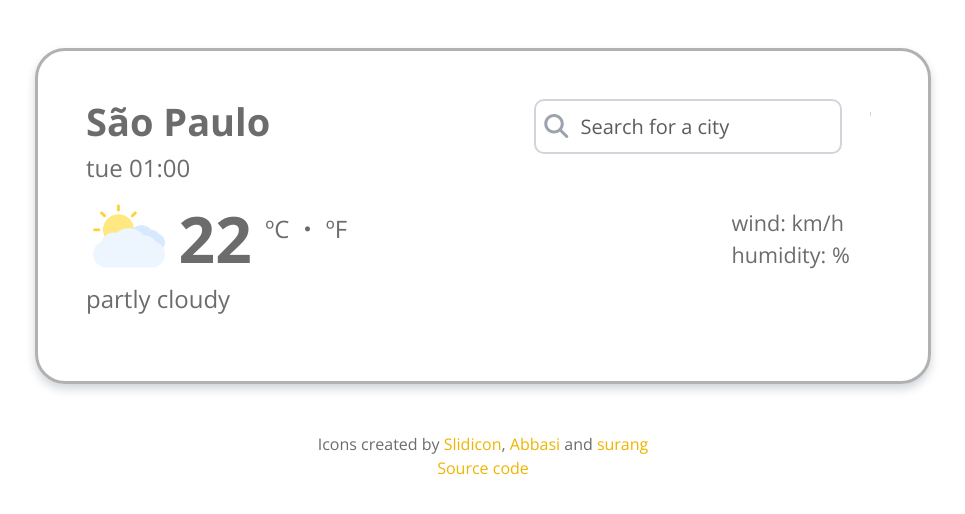
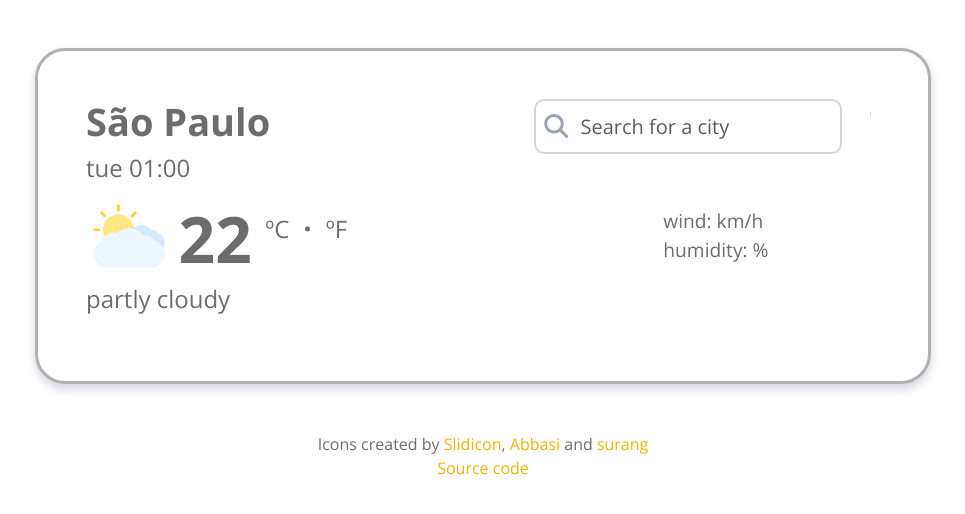
Before and after one commit to ferrande/shecodes-plus-final-project, a plain HTML site: page index.html in a window 1280 px wide. Shown: the whole page, without its empty margins (157-1122 px from the left). Drawn offline with nearby package versions, Linux system fonts and the light colour scheme.

Commit message:
changed font size

```diff
--- a/index.html
+++ b/index.html
@@ -46,7 +46,7 @@
         >
       </h2>
       <div class="modal-body row">
-        <div class="col-md-9">
+        <div class="col-md-8">
           <p class="current-weather">
             <img
               src="media/partly-cloudy.png"
@@ -61,7 +61,7 @@
           </p>
           <p id="currentWeatherDescription">partly cloudy</p>
         </div>
-        <div class="col-md-3">
+        <div class="col-md-4">
           <p class="wind-humidity">
             <ul>
               <li>wind: <span id="wind"></span> km/h</li>
--- a/src/style.css
+++ b/src/style.css
@@ -125,7 +125,7 @@ img.current-weather-image {
 }
 
 li {
-  font-size: 0.9em;
+  font-size: 0.8em;
   list-style-type: none;
 }
 
```
